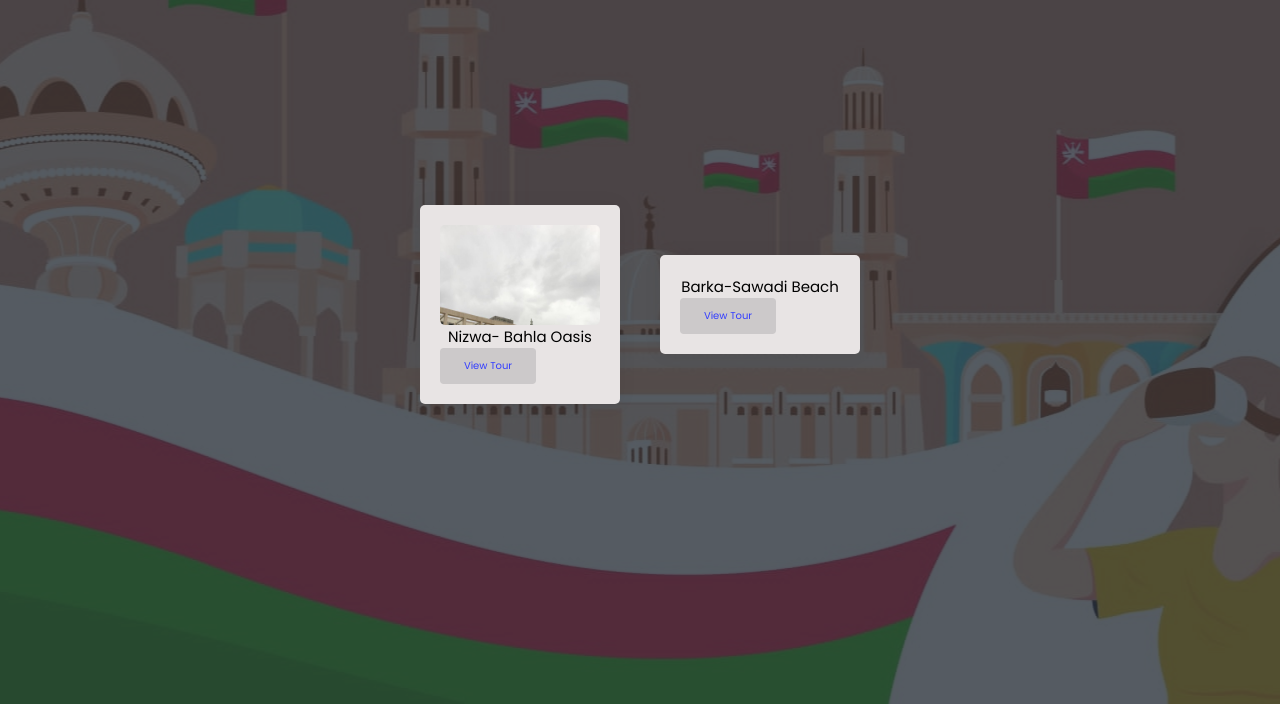
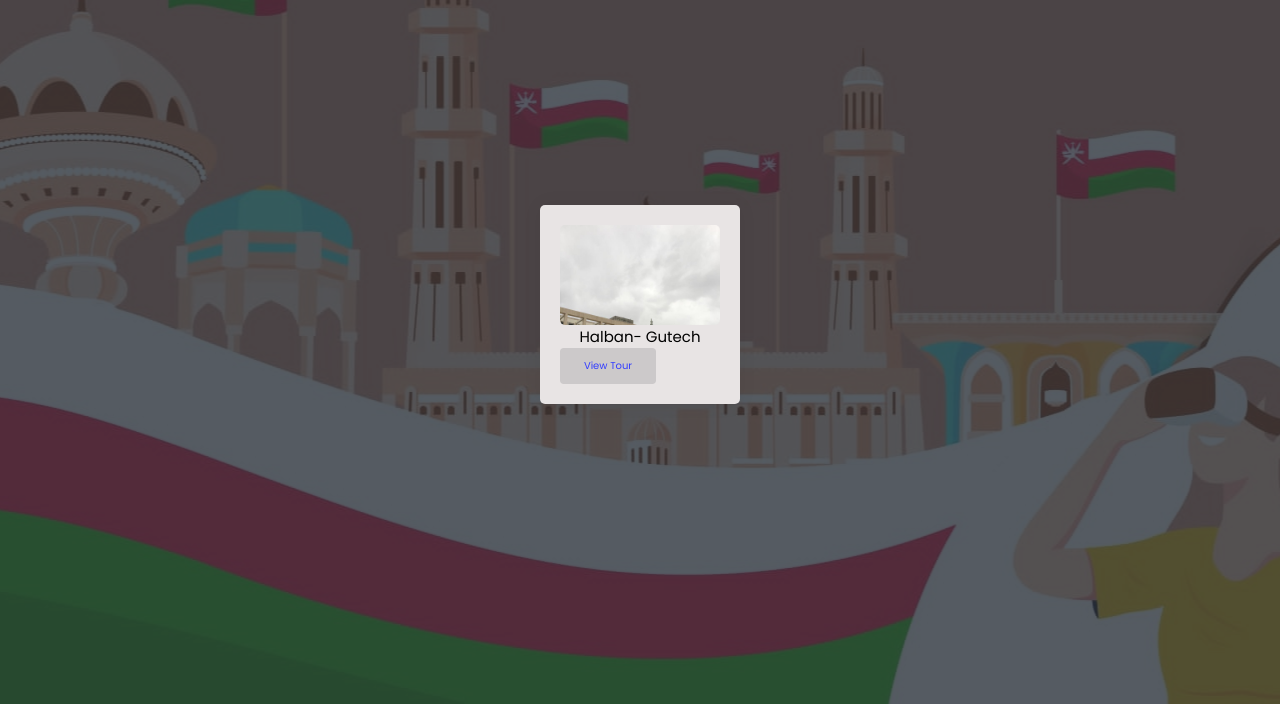
Before and after one commit to Mzyane/WejhaTech, a plain HTML site: page explore.html in a window 1280 px wide. Shown: the part 96-800 px from the top of the page. Drawn offline with Linux system fonts and the light colour scheme.

Commit message:
Update explore.html

```diff
--- a/explore.html
+++ b/explore.html
@@ -9,7 +9,7 @@
     <link rel="icon" href="images/logo1.png"/>
 
   </head>
-  <body>
+ <body>
     <div class="container">
       <div class="navbar">
         <div class="menu">
@@ -19,7 +19,6 @@
           </div>
         </div>
       </div>
-
       <div class="main-container">
         <div class="main">
           <header>
@@ -28,13 +27,8 @@
                 <div class='flex-box'>
                   <div class='card'>
                     <div class='img'></div>
-                    <p class='title' style="font-size: 15px; color: black;">Nizwa- Bahla Oasis</p>
-                    <a href='bahlaoasis.html'>View Tour</a>
-                  </div>
-                  <div class='card'>
-                    <div class='img2'></div>
-                    <p class='title' style="font-size: 15px; color: black;">Barka-Sawadi Beach</p>
-                    <a href='#'>View Tour</a>
+                    <p class='title' style="font-size: 15px; color: black;">Halban- Gutech</p>
+                    <a href='gutech.html'>View Tour</a>
                   </div>
 
                   </div>
```
